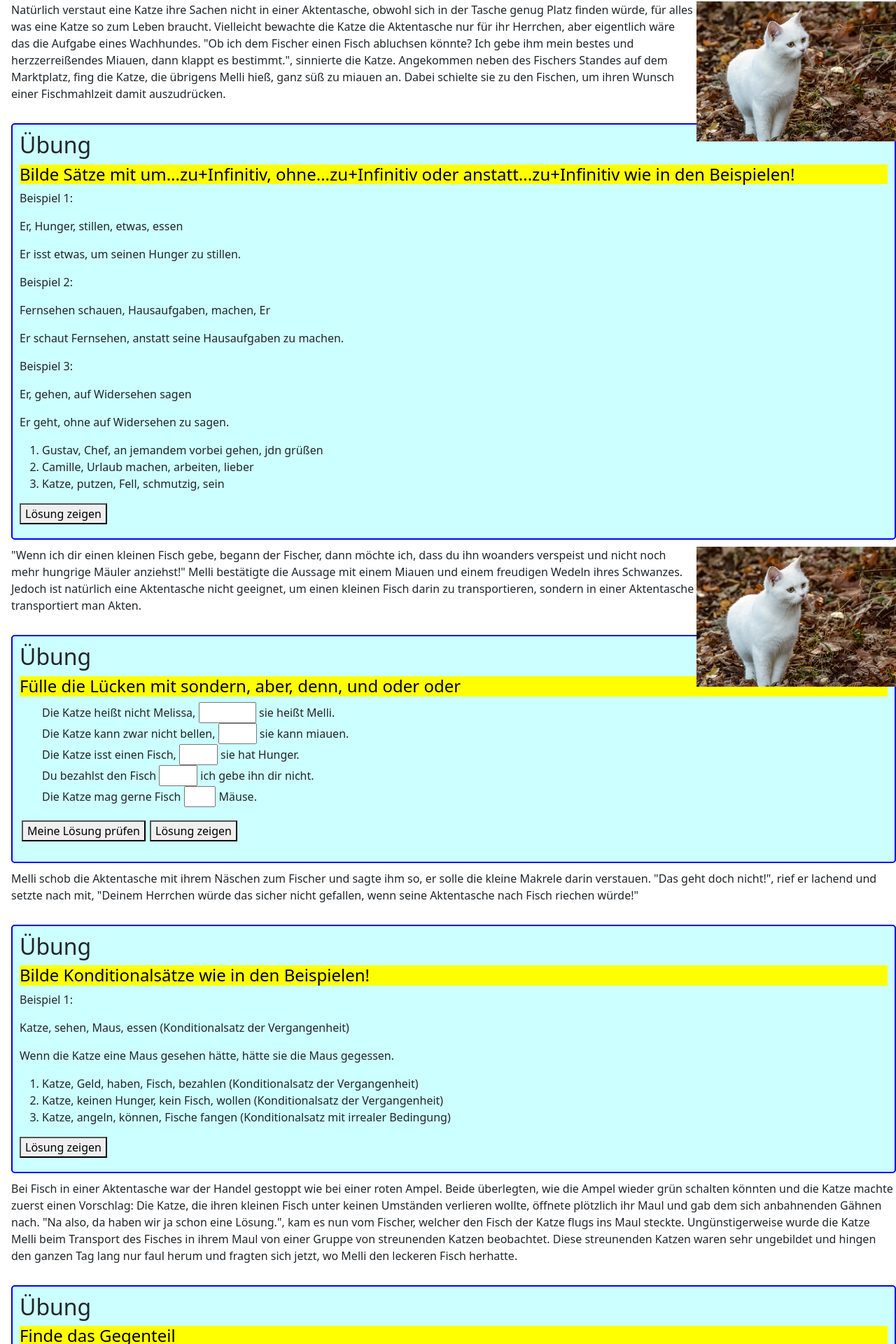
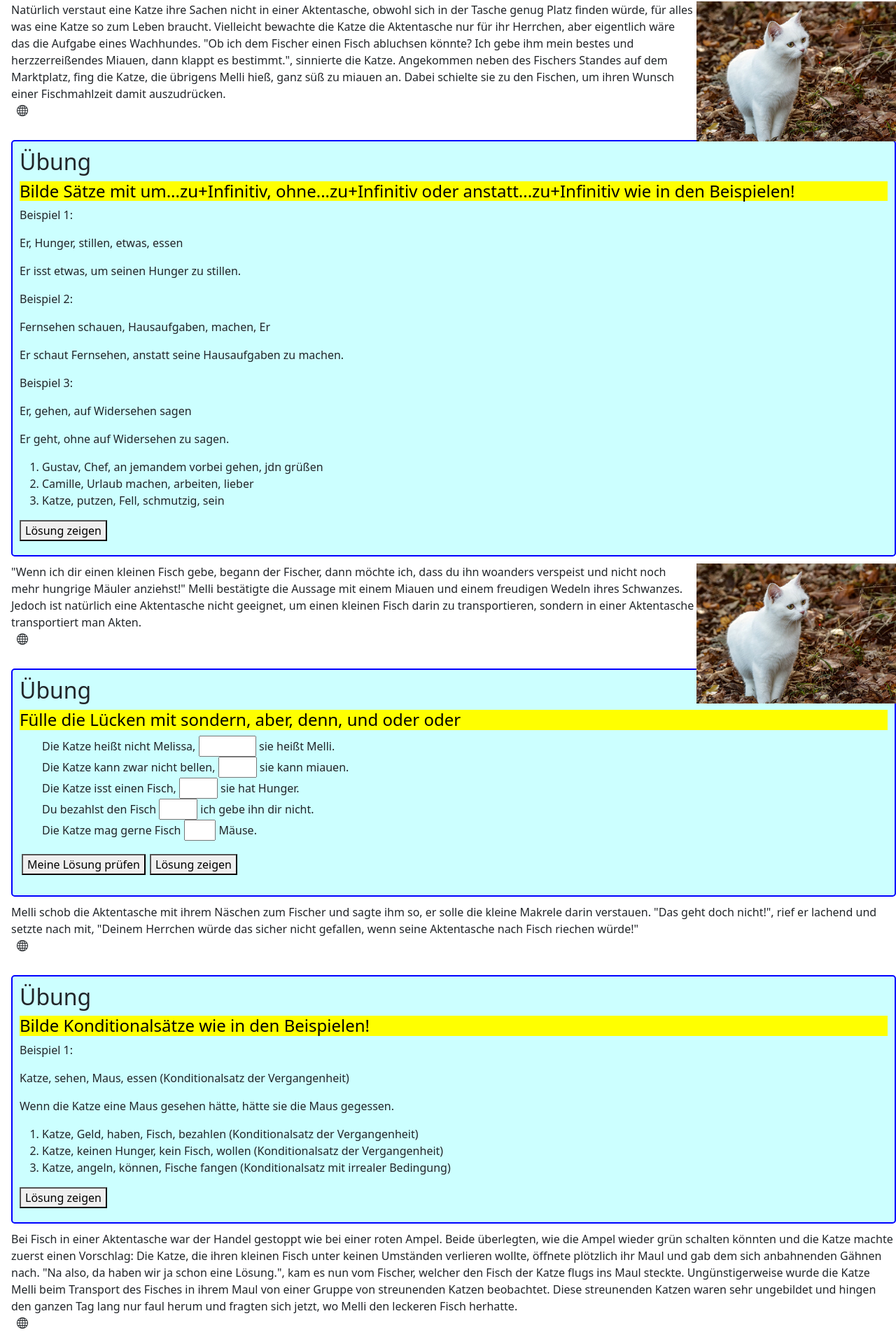
Before and after one commit to florianingerl/floriloveslanguages, a Vue app: page /de/deutsch/kurzgeschichten/katzemagfisch in a window 1280 px wide. Shown: the part 220-2140 px from the top of the page at 70% size. Built offline with nearby package versions, Linux system fonts and the light colour scheme.

Commit message:
Adds translation support for two other stories!

```diff
--- a/src/views/deutsch/kurzgeschichten/CatVanessa.vue
+++ b/src/views/deutsch/kurzgeschichten/CatVanessa.vue
@@ -5,12 +5,17 @@
 <h4><i>von Florian Ingerl und Vanessa Feiller</i></h4>
 
 <img style="float: right; height: 200px" src="@/assets/img/deutsch/katze.png"></img>
+
+<VueGoogleTranslate>
 Natürlich verstaut eine Katze ihre Sachen nicht in einer Aktentasche,
 obwohl sich in der Tasche genug Platz finden würde, für alles was eine Katze so zum Leben braucht.
 Vielleicht bewachte die Katze die Aktentasche nur für ihr Herrchen, aber eigentlich wäre das die Aufgabe eines Wachhundes.
 "Ob ich dem Fischer einen Fisch abluchsen könnte? Ich gebe ihm mein bestes und herzzerreißendes Miauen, dann klappt es bestimmt.", sinnierte die Katze.
 Angekommen neben des Fischers Standes auf dem Marktplatz, fing die Katze, die übrigens
-Melli hieß, ganz süß zu miauen an. Dabei schielte sie zu den Fischen, um ihren Wunsch einer Fischmahlzeit damit auszudrücken.
+Melli hieß, ganz süß zu miauen an. Dabei schielte sie zu den Fischen,
+um ihren Wunsch einer Fischmahlzeit damit auszudrücken.
+</VueGoogleTranslate>
+
 <VueExercise lg="de" instruction="Bilde Sätze mit um...zu+Infinitiv, ohne...zu+Infinitiv oder anstatt...zu+Infinitiv wie in den Beispielen!">
 <p>Beispiel 1:</p>
 <p>Er, Hunger, stillen, etwas, essen</p>
@@ -39,8 +44,15 @@ Melli hieß, ganz süß zu miauen an. Dabei schielte sie zu den Fischen, um ihre
 </VueExercise>
 
 <img style="float: right; height: 200px" src="@/assets/img/deutsch/katze.png"></img>
-"Wenn ich dir einen kleinen Fisch gebe, begann der Fischer, dann möchte ich, dass du ihn woanders verspeist und nicht noch mehr hungrige Mäuler anziehst!" Melli bestätigte die Aussage mit einem Miauen und einem freudigen Wedeln ihres Schwanzes.
-Jedoch ist natürlich eine Aktentasche nicht geeignet, um einen kleinen Fisch darin zu transportieren, sondern in einer Aktentasche transportiert man Akten.
+
+<VueGoogleTranslate>
+"Wenn ich dir einen kleinen Fisch gebe, begann der Fischer, dann möchte ich, dass du ihn woanders verspeist
+und nicht noch mehr hungrige Mäuler anziehst!"
+Melli bestätigte die Aussage mit einem Miauen und einem freudigen Wedeln ihres Schwanzes.
+Jedoch ist natürlich eine Aktentasche nicht geeignet, um einen kleinen Fisch darin zu transportieren,
+sondern in einer Aktentasche transportiert man Akten.
+</VueGoogleTranslate>
+
 <VueExercise lg="de" instruction="Fülle die Lücken mit sondern, aber, denn, und oder oder" >
 <VueMCGaps lg="de" :gaptexts="['Die Katze heißt nicht Melissa, {sondern} sie heißt Melli.',
 'Die Katze kann zwar nicht bellen, {aber} sie kann miauen.',
@@ -51,7 +63,11 @@ Jedoch ist natürlich eine Aktentasche nicht geeignet, um einen kleinen Fisch da
 </VueMCGaps>
 </VueExercise>
 
-Melli schob die Aktentasche mit ihrem Näschen zum Fischer und sagte ihm so, er solle die kleine Makrele darin verstauen. "Das geht doch nicht!", rief er lachend und setzte nach mit, "Deinem Herrchen würde das sicher nicht gefallen, wenn seine Aktentasche nach Fisch riechen würde!"
+<VueGoogleTranslate>
+Melli schob die Aktentasche mit ihrem Näschen zum Fischer und sagte ihm so,
+ er solle die kleine Makrele darin verstauen. "Das geht doch nicht!", rief er lachend und setzte nach mit,
+ "Deinem Herrchen würde das sicher nicht gefallen, wenn seine Aktentasche nach Fisch riechen würde!"
+ </VueGoogleTranslate>
 
 <VueExercise lg="de" instruction="Bilde Konditionalsätze wie in den Beispielen!">
 
@@ -74,11 +90,16 @@ Melli schob die Aktentasche mit ihrem Näschen zum Fischer und sagte ihm so, er
 </VueHideShow>
 </VueExercise>
 
-
-Bei Fisch in einer Aktentasche war der Handel gestoppt wie bei einer roten Ampel. Beide überlegten, wie die Ampel wieder grün schalten könnten und die Katze machte zuerst einen Vorschlag:
-Die Katze, die ihren kleinen Fisch unter keinen Umständen verlieren wollte, öffnete plötzlich ihr Maul und gab dem sich anbahnenden Gähnen nach.
+<VueGoogleTranslate>
+Bei Fisch in einer Aktentasche war der Handel gestoppt wie bei einer roten Ampel. Beide überlegten,
+ wie die Ampel wieder grün schalten könnten und die Katze machte zuerst einen Vorschlag:
+Die Katze, die ihren kleinen Fisch unter keinen Umständen verlieren wollte,
+öffnete plötzlich ihr Maul und gab dem sich anbahnenden Gähnen nach.
 "Na also, da haben wir ja schon eine Lösung.", kam es nun vom Fischer, welcher den Fisch der Katze flugs ins Maul steckte.
-Ungünstigerweise wurde die Katze Melli beim Transport des Fisches in ihrem Maul von einer Gruppe von streunenden Katzen beobachtet. Diese streunenden Katzen waren sehr ungebildet und hingen den ganzen Tag lang nur faul herum und fragten sich jetzt, wo Melli den leckeren Fisch herhatte.
+Ungünstigerweise wurde die Katze Melli beim Transport des Fisches in ihrem Maul von einer Gruppe
+von streunenden Katzen beobachtet. Diese streunenden Katzen waren sehr ungebildet und hingen den ganzen Tag
+lang nur faul herum und fragten sich jetzt, wo Melli den leckeren Fisch herhatte.
+</VueGoogleTranslate>
 
 <VueExercise lg="de" instruction="Finde das Gegenteil">
 <VueMCGaps lg="de" :gaptexts="['öffnen -> {schließen}', 'stoppen -> {starten}', 'klein -> {groß}', 'verlieren -> {gewinnen}', 'faul -> {fleißig}']">
@@ -88,10 +109,14 @@ Ungünstigerweise wurde die Katze Melli beim Transport des Fisches in ihrem Maul
 </VueExercise>
 
 <img style="float: right; height: 200px" src="@/assets/img/deutsch/katze.png"></img>
+
+<VueGoogleTranslate>
 Als Melli darauf nicht wirklich antworten wollte, um dem Fischer keine Probleme zu bereiten, richtete sich die Meute von Katzen gegen sie. Diese nun fauchenden Ungetüme versuchten der armen Melli den Weg zu versperren und sie in eine Ecke der Gasse zu drängen.
 Wie schade! Hätte Melli jetzt das Nudelholz ihrer Großmutter zur Hand, so hätte sie sich damit gut zur Wehr setzten können. Ihre Großmutter hatte öfter Nudeln mit Fisch gekocht.
 In dem kurzen Moment jedoch, wo Melli in alten Erinnerungen schwelgte, war sie den Fisch losgeworden.
-Die Katze, deren Magen knurrte, wollte sich jedoch noch nicht geschlagen geben. Irgendwo musste es doch etwas, für sie zum Fressen geben.
+Die Katze, deren Magen knurrte, wollte sich jedoch noch nicht geschlagen geben.
+ Irgendwo musste es doch etwas, für sie zum Fressen geben.
+ </VueGoogleTranslate>
 
 <VueExercise lg="de" instruction="Mache einen Satz aus den zwei Sätzen indem du einen Relativsätz mit Genitiv wie im Beispiel benutzt!">
 <p>Beispiel 1:</p>
@@ -112,9 +137,14 @@ Die Katze, deren Magen knurrte, wollte sich jedoch noch nicht geschlagen geben.
 </VueExercise>
 
 <img style="float: right; height: 200px" src="@/assets/img/deutsch/katze.png"></img>
+
+<VueGoogleTranslate>
 Keinen Blick in die Schaufenster verschwendend und von ihrem knurrenden Magen getrieben, lief die Katze zurück zum Fischer, wo sie wieder zum Miauen begann.
 Der Fischer war diesmal jedoch nicht allein. An seinem Verkaufsstand, war ein Kunde verkleidet als Osterhase, der seine Bestellungen abholte. Ob der Mann im Kostüm heute Waschtag und deswegen nichts anderes zum Anziehen hatte? Den seltsamen Mann ignorierend maunzte sie sich die Seele aus dem Leib.
-Der Fischer war jetzt völlig verwirrt. Hier der Lärm der miauenden Katze, die doch eben gerade einen Fisch bekommen hatte und jetzt wieder da war, und dort dieser Mann im Osterhasenköstum, obwohl gar kein Ostern war.
+Der Fischer war jetzt völlig verwirrt. Hier der Lärm der miauenden Katze,
+die doch eben gerade einen Fisch bekommen hatte und jetzt wieder da war,
+und dort dieser Mann im Osterhasenköstum, obwohl gar kein Ostern war.
+</VueGoogleTranslate>
 
 <VueExercise lg="de" instruction="Fülle die Lücken mit dem gegebenen Verb im Präteritum aus!">
 <VueMCGaps lg="de" :gaptexts="['Die Katze {lief} (laufen) nach Hause.', 'Der Fischer {rief} (rufen) nach der Polizei', 'Die streunenden Katzen {gingen} (gehen) leer aus.', 'Die Katze {hatte} (haben) Hunger.']">
@@ -122,12 +152,18 @@ Der Fischer war jetzt völlig verwirrt. Hier der Lärm der miauenden Katze, die
 </VueMCGaps>
 </VueExercise>
 
+<VueGoogleTranslate>
 "Hier ihr bestellter Fisch Hr. Kimmer und ich hoffe sie sind wie immer zufrieden!"
 "Natürlich, ihr Fisch ist schließlich der beste in der Gegend!"
 Beide wünschten sich noch einen schönen Tag und beendeten ihr Gespräch im Eiltempo.
 Der Fischer war eigentlich ein versierter Geschäftsmann. Die Katze hatte zwar nur 50 Cent in ihrer Aktentasche und sein Fisch kostete 1 Euro, dennoch ließ er sich auf den vergünstigten Handel ein, um dem verkaufsschädlichen Katzenjammer an seinem Stand
 ein Ende zu bereiten.
-Überglücklich ob des geglückten Deals, nahm die Katze den gekauften Fisch, doch als sie ihn fressen wollte rief jemand ihren Namen, "Melli! Wo treibst du dich schon wieder rum, meine Mama wird mir den Hosenboden versohlen, wenn wir nicht pünktlich zu Hause sind!" Der kleine Malte nahm die Katze samt Aktentasche auf seine Arme und lief geschwind mit seinem Haustier nach Hause, wo beide hoffentlich keine Standpauke zu hören bekamen.
+Überglücklich ob des geglückten Deals, nahm die Katze den gekauften Fisch,
+doch als sie ihn fressen wollte rief jemand ihren Namen, "Melli! Wo treibst du dich schon wieder rum,
+meine Mama wird mir den Hosenboden versohlen, wenn wir nicht pünktlich zu Hause sind!"
+Der kleine Malte nahm die Katze samt Aktentasche auf seine Arme und lief geschwind mit seinem Haustier nach Hause,
+wo beide hoffentlich keine Standpauke zu hören bekamen.
+</VueGoogleTranslate>
 
 <VueExercise lg="de" :topics="['Verneinung']" instruction="Bringe die Wörter in die richtige Reihenfolge!">
 <VueWordOrder lg="de" :sentences="['Ein Fisch isst keine Katze.',
@@ -138,7 +174,7 @@ ein Ende zu bereiten.
 </VueWordOrder>
 </VueExercise>
 
-THE END
+<h3>THE END</h3>
 
 </div>
 
@@ -148,6 +184,7 @@ THE END
 <script lang="ts">
 import { defineComponent } from "vue";
 
+import VueGoogleTranslate from "@/components/atoms/GoogleTranslate.vue";
 import VueMCGaps from "@/components/atoms/MCGaps.vue";
 import VueQuestion from "@/components/atoms/Question.vue";
 import VueExercise from "@/components/atoms/Exercise.vue";
@@ -163,7 +200,8 @@ export default defineComponent ({
      VueWholeSentence,
      VueHideShow,
      VueMCGaps,
-     VueWordOrder
+     VueWordOrder,
+     VueGoogleTranslate
   },
 
   mounted(){
```
Also changed, not shown: src/views/english/shortstories/TurtoiseAnna.vue (+65 -15 lines).
